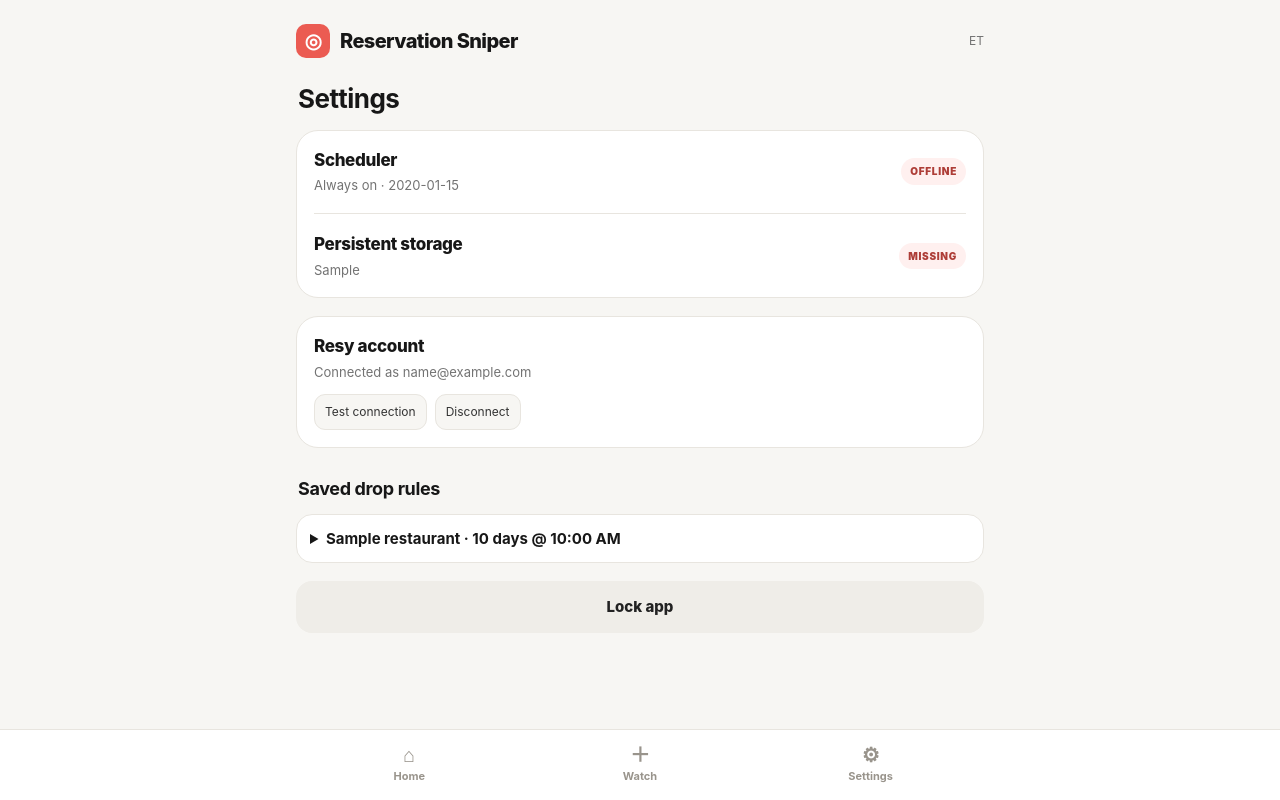
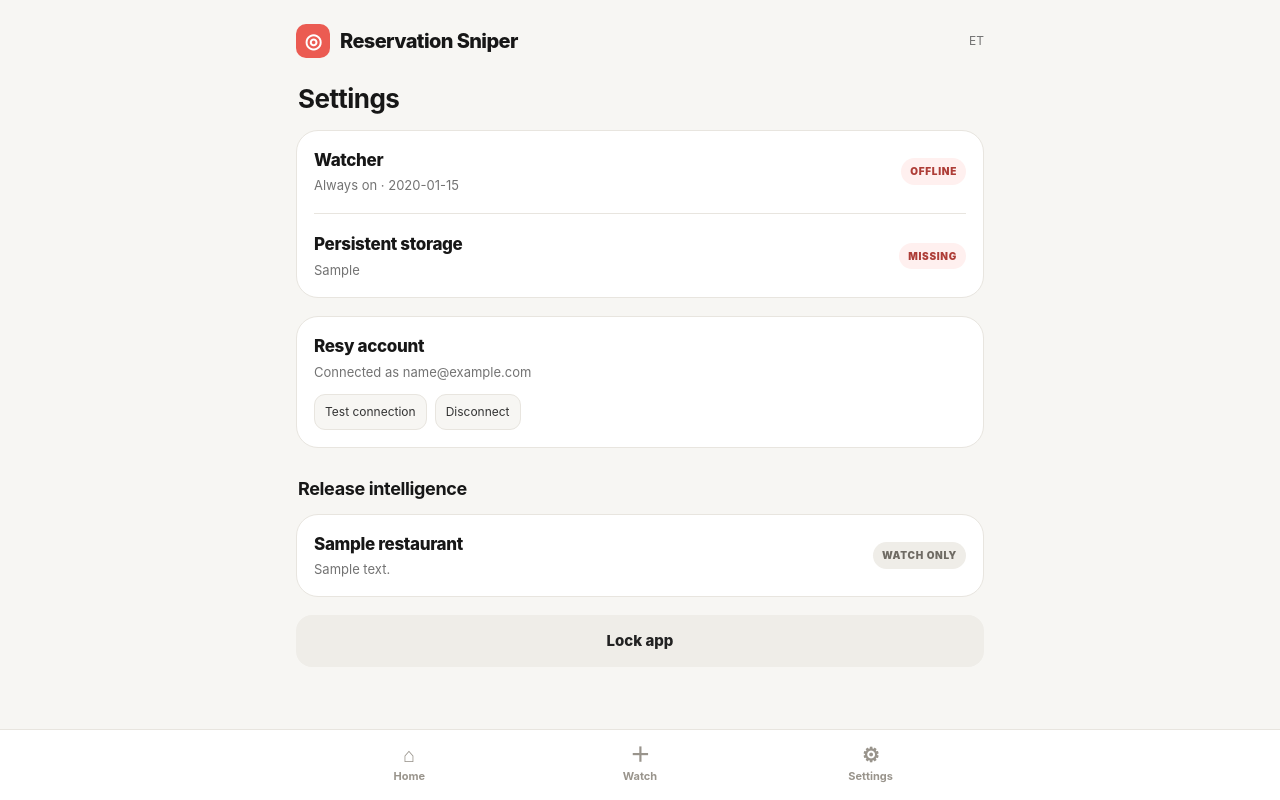
Before and after one commit to derekjaeger1/resy_bot, a Python web app: template web/templates/settings.html in a window 1280 px wide. Run offline with Jinja, Linux system fonts and the light colour scheme; the template is opened without the code that fills it: most values are stand-ins (such as "Sample title", 1, 10 or a date in 2020).

Commit message:
Settings: make release intelligence automatic and read-only

```diff
--- a/web/templates/settings.html
+++ b/web/templates/settings.html
@@ -4,7 +4,7 @@
 <div class="section-title" style="margin-top:0"><h2 style="font-size:26px">Settings</h2></div>
 
 <div class="card settings-group">
-  <div class="row"><div class="grow"><div class="title">Scheduler</div><div class="meta">Always on · {{ timezone }}</div></div><span class="status {{ 'booked' if daemon_running else 'failed' }}">{{ 'RUNNING' if daemon_running else 'OFFLINE' }}</span></div>
+  <div class="row"><div class="grow"><div class="title">Watcher</div><div class="meta">Always on · {{ timezone }}</div></div><span class="status {{ 'booked' if daemon_running else 'failed' }}">{{ 'RUNNING' if daemon_running else 'OFFLINE' }}</span></div>
   <div class="divider"></div>
   <div class="row"><div class="grow"><div class="title">Persistent storage</div><div class="meta">{{ data_dir }}</div></div><span class="status {{ 'booked' if has_volume else 'failed' }}">{{ 'ON' if has_volume else 'MISSING' }}</span></div>
 </div>
@@ -27,17 +27,27 @@
   {% endif %}
 </div>
 
-<div class="section-title"><h2>Saved drop rules</h2></div>
+<div class="section-title"><h2>Release intelligence</h2></div>
 {% if restaurants %}
   {% for r in restaurants %}
-  <details style="margin-bottom:10px"><summary>{{ r.name }} · {{ r.days_in_advance }} days @ {{ r.release_time.strftime('%I:%M %p') }}</summary>
-    <form method="post" action="/restaurants/{{ r.id }}/rule" style="margin-top:13px">
-      <div class="grid2"><div class="field"><label class="label">Days ahead</label><input class="input" type="number" name="release_days" min="0" max="365" value="{{ r.days_in_advance }}" required></div><div class="field"><label class="label">Drop time (ET)</label><input class="input" type="time" name="release_time" value="{{ r.release_time.strftime('%H:%M') }}" required></div></div>
-      <button class="cta secondary" type="submit">Save rule</button>
-    </form>
-  </details>
+  <div class="card settings-group">
+    <div class="row">
+      <div class="grow">
+        <div class="title">{{ r.name }}</div>
+        {% if r.release_verified %}
+          <div class="meta">Verified: {{ r.days_in_advance }} days ahead at {{ r.release_time.strftime('%-I:%M %p') }} ET</div>
+        {% else %}
+          <div class="meta">{{ r.release_note or 'Exact release time is not verified. Continuous watch only.' }}</div>
+        {% endif %}
+        {% if r.release_source %}<div class="meta" style="margin-top:6px">Source saved automatically</div>{% endif %}
+      </div>
+      <span class="status {{ 'booked' if r.release_verified else '' }}">{{ 'VERIFIED' if r.release_verified else 'WATCH ONLY' }}</span>
+    </div>
+  </div>
   {% endfor %}
-{% else %}<div class="card empty">Drop rules appear after you add restaurants.</div>{% endif %}
+{% else %}
+  <div class="card empty">Restaurant release rules will be researched automatically as you add watches.</div>
+{% endif %}
 
 <form method="post" action="/logout"><button class="cta secondary" type="submit">Lock app</button></form>
 {% endblock %}
```
